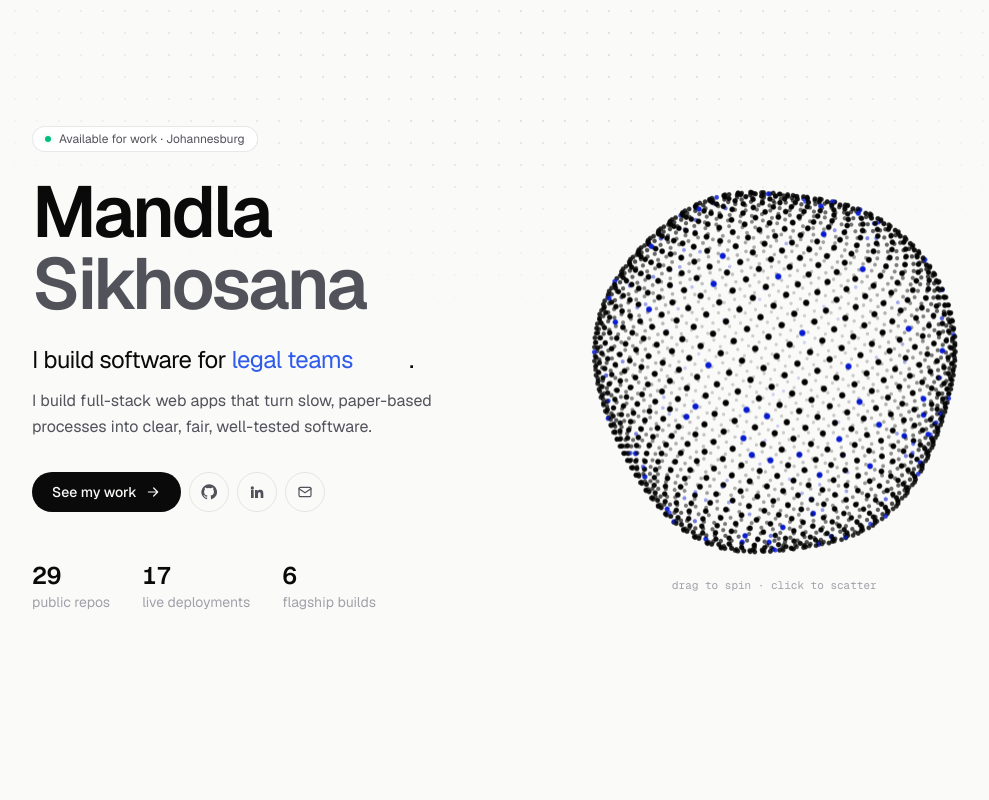
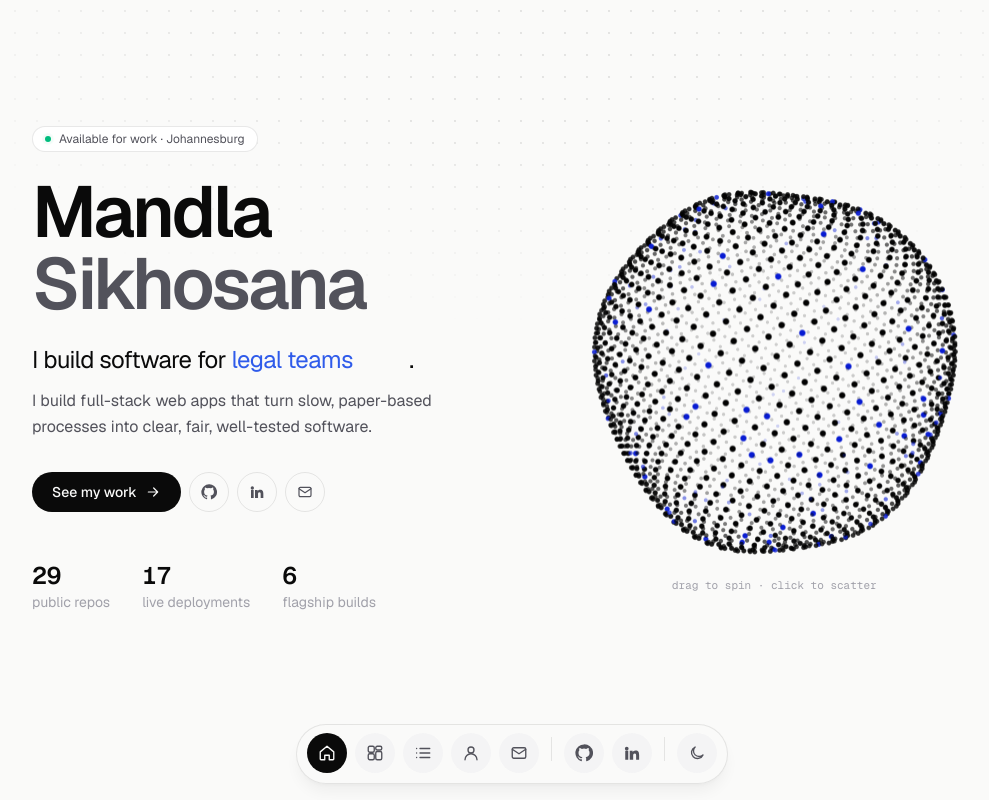
Before and after one commit to mandlenkosii/myportfoliowebsite, a React (Vite) app: page / in a window 1280 px wide. Shown: the whole page, without its empty margins (128-1117 px from the left). Built offline with nearby package versions, Linux system fonts and the light colour scheme; no server answers.

Commit message:
Add floating dock navigation with theme toggle
A macOS-style dock pinned to the bottom of the viewport: icons magnify
with cursor proximity, show labels on hover, highlight the section in
view, and include GitHub, LinkedIn and a light/dark switch.

```diff
--- a/src/App.tsx
+++ b/src/App.tsx
@@ -1,3 +1,4 @@
+import Dock from './components/Dock'
 import Hero from './components/Hero'
 import { useGitHub } from './hooks/useGitHub'
 import { useTheme } from './hooks/useTheme'
@@ -12,6 +13,7 @@ export default function App() {
       <main className="relative mx-auto max-w-5xl px-5 md:px-8">
         <Hero projects={data.projects} dark={theme === 'dark'} />
       </main>
+      <Dock />
     </div>
   )
 }
--- /dev/null
+++ b/src/components/Dock.tsx
@@ -0,0 +1,124 @@
+import { AnimatePresence, motion, useMotionValue, useSpring, useTransform, type MotionValue } from 'motion/react'
+import { useEffect, useRef, useState, type ReactNode } from 'react'
+import { profile } from '../config'
+import { useTheme } from '../hooks/useTheme'
+import { scrollToId } from '../lib'
+import { GitHubIcon, GridIcon, HomeIcon, LinkedInIcon, ListIcon, MailIcon, MoonIcon, SunIcon, UserIcon } from './icons'
+
+type Item = { label: string; icon: ReactNode; onClick?: () => void; href?: string; section?: string }
+
+const fine = typeof window !== 'undefined' && window.matchMedia('(pointer: fine)').matches
+
+function DockIcon({ item, mouseX, active }: { item: Item; mouseX: MotionValue<number>; active: boolean }) {
+  const ref = useRef<HTMLDivElement>(null)
+  const [hover, setHover] = useState(false)
+
+  // Magnify based on horizontal distance from the cursor (desktop only).
+  const distance = useTransform(mouseX, (x) => {
+    const b = ref.current?.getBoundingClientRect() ?? { x: 0, width: 0 }
+    return x - b.x - b.width / 2
+  })
+  const size = useSpring(useTransform(distance, [-120, 0, 120], [40, fine ? 58 : 40, 40]), { mass: 0.1, stiffness: 160, damping: 13 })
+  const iconSize = useSpring(useTransform(distance, [-120, 0, 120], [18, fine ? 24 : 18, 18]), { mass: 0.1, stiffness: 160, damping: 13 })
+
+  const inner = (
+    <motion.div
+      ref={ref}
+      style={{ width: size, height: size }}
+      onHoverStart={() => setHover(true)}
+      onHoverEnd={() => setHover(false)}
+      className={`relative grid place-items-center rounded-full transition-colors ${active ? 'bg-fg text-bg' : 'bg-card-hover text-muted hover:text-fg'}`}
+    >
+      <AnimatePresence>
+        {hover && (
+          <motion.span
+            initial={{ opacity: 0, y: 6, x: '-50%' }}
+            animate={{ opacity: 1, y: 0, x: '-50%' }}
+            exit={{ opacity: 0, y: 2, x: '-50%' }}
+            className="pointer-events-none absolute -top-9 left-1/2 whitespace-nowrap rounded-md border border-line bg-card px-2 py-0.5 text-xs text-fg shadow-sm"
+          >
+            {item.label}
+          </motion.span>
+        )}
+      </AnimatePresence>
+      <motion.span style={{ width: iconSize, height: iconSize }} className="grid place-items-center [&>svg]:size-full">
+        {item.icon}
+      </motion.span>
+    </motion.div>
+  )
+
+  return item.href ? (
+    <a href={item.href} target="_blank" rel="noreferrer" aria-label={item.label}>
+      {inner}
+    </a>
+  ) : (
+    <button onClick={item.onClick} aria-label={item.label}>
+      {inner}
+    </button>
+  )
+}
+
+const SECTIONS = ['home', 'work', 'projects', 'about', 'contact']
+
+export default function Dock({ extra }: { extra?: Item[] }) {
+  const mouseX = useMotionValue(Infinity)
+  const { theme, toggle } = useTheme()
+  const [active, setActive] = useState('home')
+
+  useEffect(() => {
+    const io = new IntersectionObserver((entries) => entries.forEach((e) => e.isIntersecting && setActive(e.target.id)), {
+      rootMargin: '-45% 0px -50% 0px',
+    })
+    SECTIONS.forEach((id) => {
+      const el = document.getElementById(id)
+      if (el) io.observe(el)
+    })
+    return () => io.disconnect()
+  }, [])
+
+  const nav: Item[] = [
+    { label: 'Home', section: 'home', icon: <HomeIcon /> },
+    { label: 'Selected work', section: 'work', icon: <GridIcon /> },
+    { label: 'All projects', section: 'projects', icon: <ListIcon /> },
+    { label: 'About', section: 'about', icon: <UserIcon /> },
+    { label: 'Contact', section: 'contact', icon: <MailIcon /> },
+  ].map((i) => ({ ...i, onClick: () => scrollToId(i.section!) }))
+
+  const links: Item[] = [
+    { label: 'GitHub', href: profile.links.github, icon: <GitHubIcon /> },
+    ...(profile.links.linkedin ? [{ label: 'LinkedIn', href: profile.links.linkedin, icon: <LinkedInIcon /> }] : []),
+  ]
+
+  const tools: Item[] = [
+    ...(extra ?? []),
+    { label: theme === 'dark' ? 'Light mode' : 'Dark mode', onClick: toggle, icon: theme === 'dark' ? <SunIcon /> : <MoonIcon /> },
+  ]
+
+  const divider = <span className="mx-1 h-6 w-px self-center bg-line" aria-hidden />
+
+  return (
+    <motion.nav
+      aria-label="Main"
+      initial={{ y: 80, opacity: 0, x: '-50%' }}
+      animate={{ y: 0, opacity: 1, x: '-50%' }}
+      transition={{ delay: 0.6, type: 'spring', stiffness: 200, damping: 24 }}
+      onMouseMove={(e) => mouseX.set(e.pageX)}
+      onMouseLeave={() => mouseX.set(Infinity)}
+      className="fixed bottom-4 left-1/2 z-50 flex h-[60px] items-end gap-1.5 rounded-full border border-line bg-bg/80 px-2.5 pb-2.5 shadow-lg shadow-black/5 backdrop-blur-xl md:gap-2"
+    >
+      {nav.map((i) => (
+        <DockIcon key={i.label} item={i} mouseX={mouseX} active={active === i.section} />
+      ))}
+      {divider}
+      {links.map((i) => (
+        <span key={i.label} className="hidden sm:block">
+          <DockIcon item={i} mouseX={mouseX} active={false} />
+        </span>
+      ))}
+      <span className="hidden sm:contents">{divider}</span>
+      {tools.map((i) => (
+        <DockIcon key={i.label} item={i} mouseX={mouseX} active={false} />
+      ))}
+    </motion.nav>
+  )
+}
--- a/src/components/icons.tsx
+++ b/src/components/icons.tsx
@@ -43,3 +43,59 @@ export const LinkedInIcon = ({ className = 'size-5' }: P) => (
     <path d="M4.98 3.5a2.5 2.5 0 1 1 0 5 2.5 2.5 0 0 1 0-5ZM3 9h4v12H3zM9 9h3.8v1.7h.1c.53-1 1.84-2.05 3.8-2.05 4.05 0 4.8 2.67 4.8 6.14V21h-4v-5.5c0-1.31-.02-3-1.83-3-1.83 0-2.1 1.43-2.1 2.9V21H9z" />
   </svg>
 )
+export const HomeIcon = ({ className = 'size-5' }: P) => (
+  <svg viewBox="0 0 24 24" className={className} {...base} aria-hidden>
+    <path d="M3 10.5 12 3l9 7.5V20a1 1 0 0 1-1 1h-5v-6H9v6H4a1 1 0 0 1-1-1z" />
+  </svg>
+)
+export const GridIcon = ({ className = 'size-5' }: P) => (
+  <svg viewBox="0 0 24 24" className={className} {...base} aria-hidden>
+    <rect x="3" y="3" width="8" height="8" rx="2" />
+    <rect x="13" y="3" width="8" height="5" rx="2" />
+    <rect x="13" y="10" width="8" height="11" rx="2" />
+    <rect x="3" y="13" width="8" height="8" rx="2" />
+  </svg>
+)
+export const ListIcon = ({ className = 'size-5' }: P) => (
+  <svg viewBox="0 0 24 24" className={className} {...base} aria-hidden>
+    <path d="M8 6h13M8 12h13M8 18h13M3.5 6h.01M3.5 12h.01M3.5 18h.01" />
+  </svg>
+)
+export const UserIcon = ({ className = 'size-5' }: P) => (
+  <svg viewBox="0 0 24 24" className={className} {...base} aria-hidden>
+    <circle cx="12" cy="8" r="4" />
+    <path d="M4 21a8 8 0 0 1 16 0" />
+  </svg>
+)
+export const SunIcon = ({ className = 'size-5' }: P) => (
+  <svg viewBox="0 0 24 24" className={className} {...base} aria-hidden>
+    <circle cx="12" cy="12" r="4" />
+    <path d="M12 2v2M12 20v2M4.9 4.9l1.4 1.4M17.7 17.7l1.4 1.4M2 12h2M20 12h2M4.9 19.1l1.4-1.4M17.7 6.3l1.4-1.4" />
+  </svg>
+)
+export const MoonIcon = ({ className = 'size-5' }: P) => (
+  <svg viewBox="0 0 24 24" className={className} {...base} aria-hidden>
+    <path d="M20 14.5A8 8 0 1 1 9.5 4a6.5 6.5 0 0 0 10.5 10.5Z" />
+  </svg>
+)
+export const CommandIcon = ({ className = 'size-5' }: P) => (
+  <svg viewBox="0 0 24 24" className={className} {...base} aria-hidden>
+    <path d="M9 6a3 3 0 1 0-3 3h12a3 3 0 1 0-3-3v12a3 3 0 1 0 3-3H6a3 3 0 1 0 3 3z" />
+  </svg>
+)
+export const ChevronIcon = ({ className = 'size-4' }: P) => (
+  <svg viewBox="0 0 24 24" className={className} {...base} aria-hidden>
+    <path d="m6 9 6 6 6-6" />
+  </svg>
+)
+export const CopyIcon = ({ className = 'size-4' }: P) => (
+  <svg viewBox="0 0 24 24" className={className} {...base} aria-hidden>
+    <rect x="9" y="9" width="12" height="12" rx="2" />
+    <path d="M5 15V5a2 2 0 0 1 2-2h10" />
+  </svg>
+)
+export const CheckIcon = ({ className = 'size-4' }: P) => (
+  <svg viewBox="0 0 24 24" className={className} {...base} aria-hidden>
+    <path d="m5 12 5 5L20 7" />
+  </svg>
+)
```
